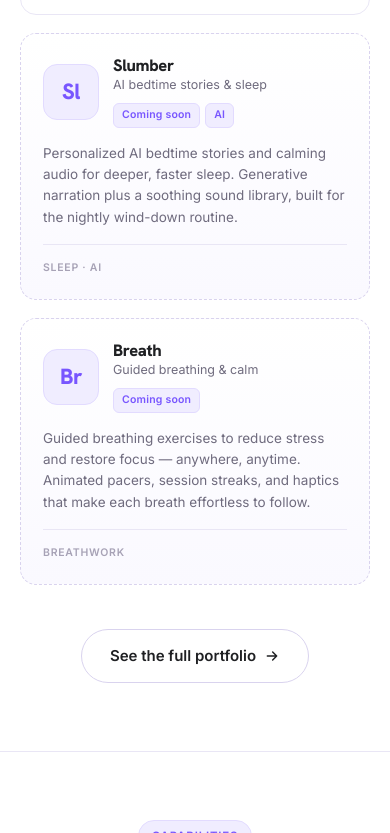
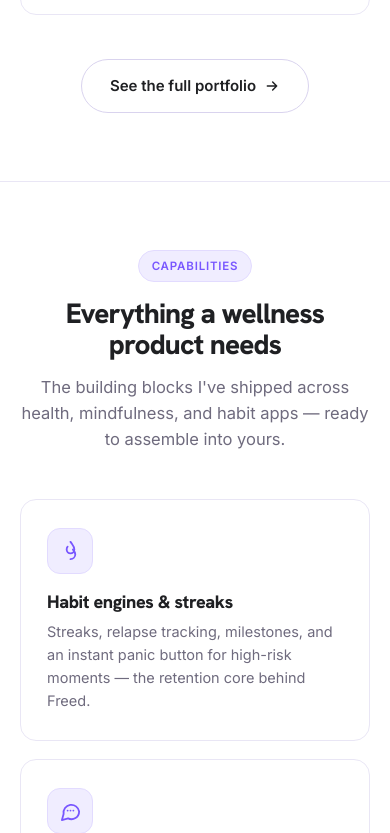
Before and after one commit to muneeb117/portfolio, a plain HTML site: page wellness/index.html in a window 390 px wide. Shown: the part 3898-4731 px from the top of the page. Drawn offline with Linux system fonts and the light colour scheme.

Commit message:
Remove in-development apps; better Meta+TikTok Ads icon
- Remove coming-soon / in-dev apps entirely: TrackIQ, Slumber, Breath
  (apps grid array, wellness hardcoded cards, finance coming-soon block)
- Swap the paper-plane icon on the "Meta + TikTok Ads" card for a
  megaphone (clearer advertising icon)

Co-Authored-By: Claude Opus 4.8 <noreply@anthropic.com>

```diff
--- a/wellness/index.html
+++ b/wellness/index.html
@@ -539,25 +539,6 @@ footer{background:linear-gradient(180deg,#c3aaff 0%,#b193f8 60%,#a486f0 100%)!im
           <a class="store-link" href="https://apps.apple.com/us/app/peps-peptide-tracker/id6767047762" target="_blank" rel="noopener"><svg viewBox="0 0 24 24" fill="currentColor"><path d="M18.71 19.5c-.83 1.24-1.71 2.45-3.05 2.47-1.34.03-1.77-.79-3.29-.79-1.53 0-2 .77-3.27.82-1.31.05-2.3-1.32-3.14-2.53C4.25 17 2.94 12.45 4.7 9.39c.87-1.52 2.43-2.48 4.12-2.51 1.28-.02 2.5.87 3.29.87.78 0 2.26-1.07 3.8-.91.65.03 2.47.26 3.64 1.98-.09.06-2.17 1.28-2.15 3.81.03 3.02 2.65 4.03 2.68 4.04-.03.07-.42 1.44-1.38 2.83M13 3.5c.73-.83 1.94-1.46 2.94-1.5.13 1.17-.34 2.35-1.04 3.19-.69.85-1.83 1.51-2.95 1.42-.15-1.15.41-2.35 1.05-3.11z"/></svg>App Store</a></div>
       </article>
 
-      <article class="app-card soon reveal d1">
-        <div class="ac-head">
-          <div class="ac-icon mono"><span class="ac-mono">Sl</span></div>
-          <div class="ac-meta"><h3 class="ac-name">Slumber</h3><p class="ac-tag">AI bedtime stories &amp; sleep</p>
-            <div class="ac-badges"><span class="bdg bdg-soon">Coming soon</span><span class="bdg bdg-ai">AI</span></div></div>
-        </div>
-        <p class="ac-desc">Personalized AI bedtime stories and calming audio for deeper, faster sleep. Generative narration plus a soothing sound library, built for the nightly wind-down routine.</p>
-        <div class="ac-foot"><span class="ac-cat">Sleep · AI</span></div>
-      </article>
-
-      <article class="app-card soon reveal d2">
-        <div class="ac-head">
-          <div class="ac-icon mono"><span class="ac-mono">Br</span></div>
-          <div class="ac-meta"><h3 class="ac-name">Breath</h3><p class="ac-tag">Guided breathing &amp; calm</p>
-            <div class="ac-badges"><span class="bdg bdg-soon">Coming soon</span></div></div>
-        </div>
-        <p class="ac-desc">Guided breathing exercises to reduce stress and restore focus — anywhere, anytime. Animated pacers, session streaks, and haptics that make each breath effortless to follow.</p>
-        <div class="ac-foot"><span class="ac-cat">Breathwork</span></div>
-      </article>
     </div>
     <div class="apps-more reveal">
       <a href="/apps/" class="btn-lg btn-ghost">See the full portfolio <svg width="16" height="16" viewBox="0 0 24 24" fill="none" stroke="currentColor" stroke-width="2.2" stroke-linecap="round" stroke-linejoin="round"><path d="M5 12h14M13 6l6 6-6 6"/></svg></a>
```
Also changed, not shown: apps/index.html (+1 -4 lines), finance/index.html (+0 -9 lines), index.html (+1 -1 lines).
